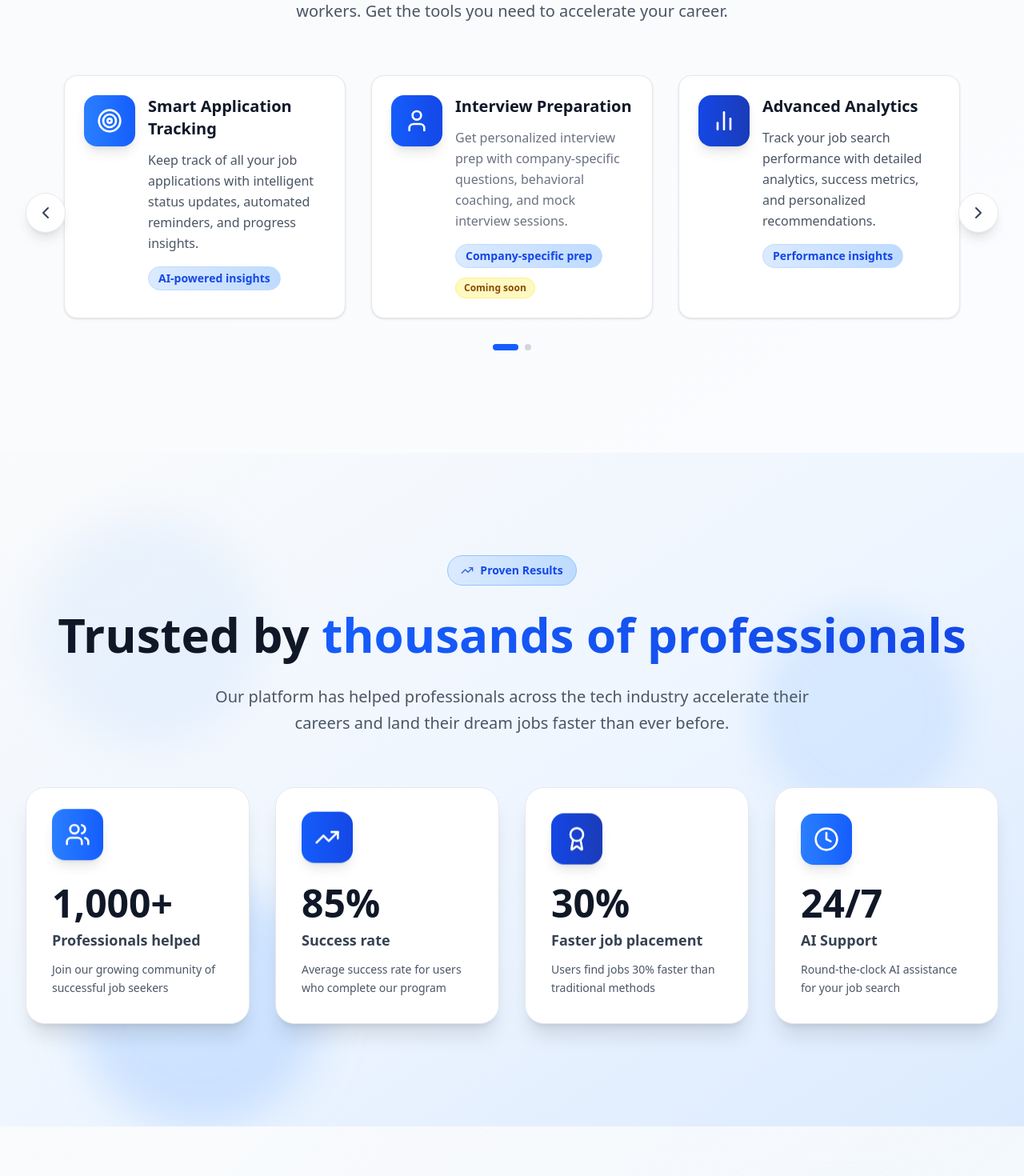
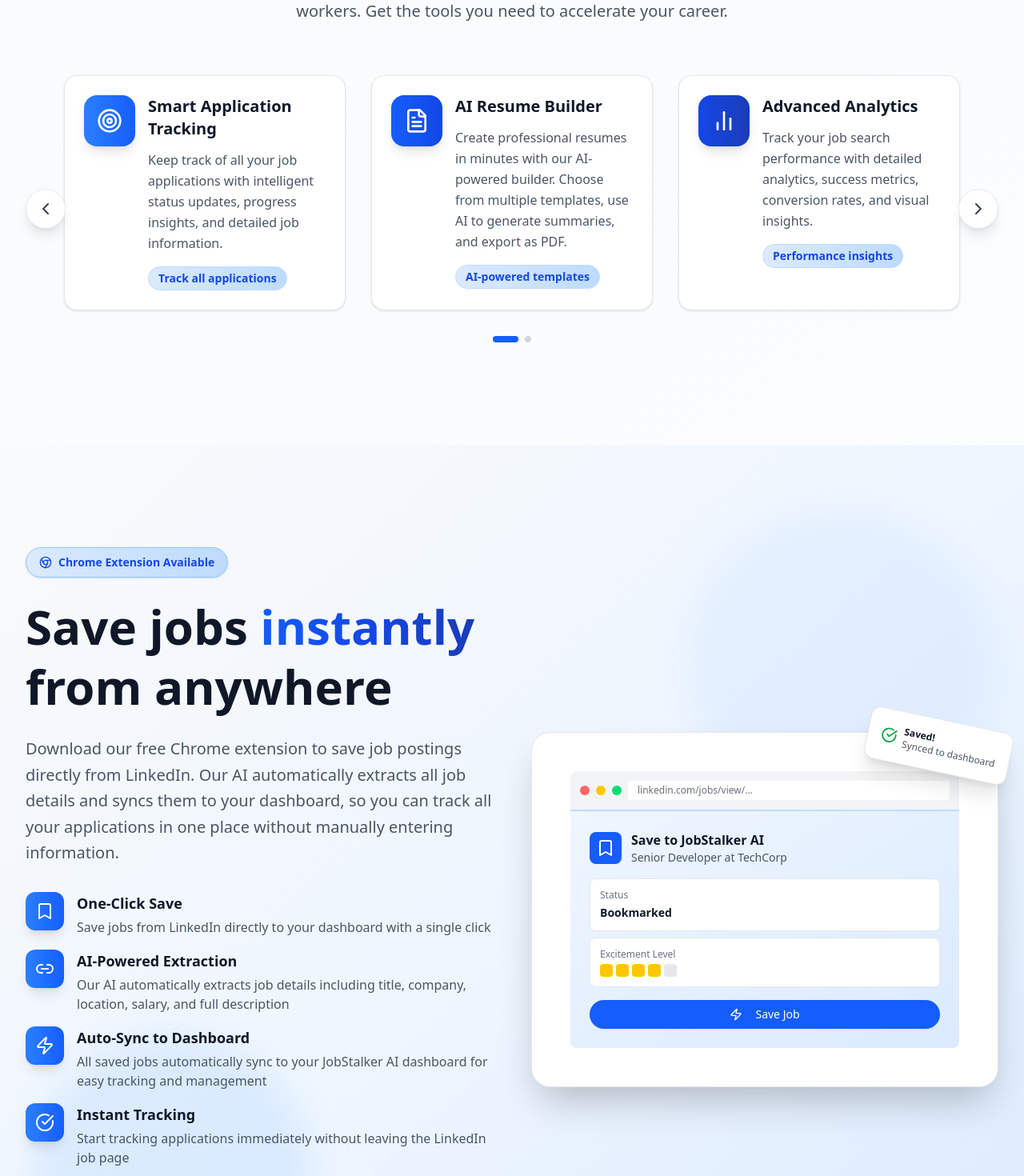
Before and after one commit to barbarakkk/Jobstalker2, a React (Vite) app in the folder frontend/: page / in a window 1280 px wide. Shown: the part 1320-2790 px from the top of the page at 80% size. Built offline with nearby package versions, Linux system fonts and the light colour scheme.

Commit message:
Update landing page: remove JobMatcher, update features to reflect implemented functionality, add extension screenshot support

```diff
--- a/frontend/src/components/Landing/ChromeExtension.tsx
+++ b/frontend/src/components/Landing/ChromeExtension.tsx
@@ -1,5 +1,11 @@
 import { Button } from '@/components/ui/button';
 import { Chrome, Download, Zap, Bookmark, Link2, CheckCircle } from 'lucide-react';
+
+// To use your real extension screenshot:
+// 1. Add your screenshot to: frontend/public/extension-screenshot.png
+// 2. Uncomment the line below and remove the mockup section
+// const extensionScreenshot = '/extension-screenshot.png';
+const extensionScreenshot: string | null = null; // Set to null to use mockup, or uncomment above to use real image
 
 export function ChromeExtension() {
   const handleChromeStore = () => {
@@ -15,18 +21,18 @@
     },
     {
       icon: <Link2 className="w-6 h-6" />,
-      title: 'Auto-Sync',
-      description: 'All saved jobs automatically sync to your JobStalker AI dashboard'
+      title: 'AI-Powered Extraction',
+      description: 'Our AI automatically extracts job details including title, company, location, salary, and full description'
     },
     {
       icon: <Zap className="w-6 h-6" />,
-      title: 'Auto-Fill Applications',
-      description: 'Automatically fill out job application forms on Greenhouse, Lever, and other platforms using your saved profile'
+      title: 'Auto-Sync to Dashboard',
+      description: 'All saved jobs automatically sync to your JobStalker AI dashboard for easy tracking and management'
     },
     {
       icon: <CheckCircle className="w-6 h-6" />,
       title: 'Instant Tracking',
-      description: 'Start tracking applications immediately without leaving the job page'
+      description: 'Start tracking applications immediately without leaving the LinkedIn job page'
     }
   ];
 
@@ -56,8 +62,7 @@
             </h2>
 
             <p className="text-xl text-gray-600 mb-8 leading-relaxed">
-              Download our free Chrome extension to save job postings from LinkedIn and automatically fill out application forms on Greenhouse, Lever, and other platforms.
-              Track all your applications in one place without manually entering your information.
+              Download our free Chrome extension to save job postings directly from LinkedIn. Our AI automatically extracts all job details and syncs them to your dashboard, so you can track all your applications in one place without manually entering information.
             </p>
 
             {/* Features List */}
@@ -89,14 +94,21 @@
             {/* Trust Badge */}
             <div className="mt-8 flex items-center gap-2 text-sm text-gray-600">
               <CheckCircle className="w-5 h-5 text-green-600" />
-              <span>Free to use • No credit card required • Works with LinkedIn, Greenhouse, Lever & more</span>
+              <span>Free to use • No credit card required • Works with LinkedIn job postings</span>
             </div>
           </div>
 
           {/* Right: Visual */}
           <div className="relative">
-            <div className="bg-white rounded-3xl shadow-2xl border border-gray-200 p-8 transform hover:scale-105 transition-transform duration-500">
-              {/* Browser Mockup */}
+            <div className="bg-white rounded-3xl shadow-2xl border border-gray-200 p-4 transform hover:scale-105 transition-transform duration-500 overflow-hidden">
+              {extensionScreenshot ? (
+                <img
+                  src={extensionScreenshot}
+                  alt="JobStalker AI Chrome Extension - Save jobs from LinkedIn"
+                  className="w-full h-auto rounded-2xl"
+                />
+              ) : (
+                <div className="extension-mockup p-8">
                 <div className="bg-gray-100 rounded-t-lg p-3 flex items-center gap-2">
                   <div className="flex gap-2">
                     <div className="w-3 h-3 rounded-full bg-red-400"></div>
@@ -108,7 +120,6 @@
                   </div>
                 </div>
 
-              {/* Extension Panel Mockup */}
                 <div className="bg-gradient-to-br from-blue-50 to-blue-100 rounded-b-lg p-6 border-t-2 border-blue-200">
                   <div className="flex items-center gap-3 mb-4">
                     <div className="w-10 h-10 bg-blue-600 rounded-lg flex items-center justify-center">
@@ -141,6 +152,8 @@
                   </Button>
                 </div>
                 </div>
+              )}
+            </div>
 
             {/* Floating Badge */}
             <div className="absolute -top-4 -right-4 bg-white rounded-xl shadow-xl border border-gray-200 p-4 transform rotate-12">
--- a/frontend/src/components/Landing/FAQ.tsx
+++ b/frontend/src/components/Landing/FAQ.tsx
@@ -4,19 +4,23 @@
 const faqs = [
   {
     question: "What is JobStalker AI?",
-    answer: "JobStalker AI is an AI-powered job search platform that helps you track job applications, automatically fill out application forms on platforms like Greenhouse and Lever, and provides intelligent analytics to improve your job search success rate."
+    answer: "JobStalker AI is an AI-powered job search platform that helps you track job applications, save jobs from LinkedIn using our Chrome extension, build professional resumes with AI, and provides intelligent analytics to improve your job search success rate."
   },
   {
-    question: "How does the AI job matching work?",
-    answer: "Our AI analyzes your profile, skills, and experience, then matches you with relevant job postings based on compatibility. It also provides insights on how well you match each position and suggests improvements."
+    question: "How does the Chrome extension work?",
+    answer: "Our Chrome extension allows you to save job postings directly from LinkedIn with one click. When you're viewing a job on LinkedIn, click the extension icon to open the side panel, then click 'Save Job'. Our AI will extract all job details and add it to your dashboard automatically."
   },
   {
-    question: "Can I track applications from multiple job boards?",
-    answer: "Yes! You can track applications from LinkedIn, Indeed, company websites, and any other source. Our Chrome extension makes it easy to save jobs from anywhere, and you can also manually add applications."
+    question: "Can I track applications from multiple sources?",
+    answer: "Yes! You can track applications from LinkedIn (using our Chrome extension), Indeed, company websites, and any other source. You can also manually add job applications directly from your dashboard."
+  },
+  {
+    question: "What is the Resume Builder?",
+    answer: "Our AI-powered Resume Builder helps you create professional resumes in minutes. Choose from multiple templates, fill in your information through our guided wizard, and let AI generate professional summaries and optimize your resume content. Export your resume as PDF when ready."
   },
   {
     question: "How do I get started?",
-    answer: "Simply sign up for a free account, complete your profile with your skills and experience, and start tracking your job applications. Download our Chrome extension to enable auto-fill features."
+    answer: "Simply sign up for a free account with Google OAuth, complete your profile with your skills, work experience, and education. Then download our Chrome extension to start saving jobs from LinkedIn, or manually add jobs from your dashboard. You can also use our Resume Builder to create professional resumes."
   }
 ];
 
--- a/frontend/src/components/Landing/Features.tsx
+++ b/frontend/src/components/Landing/Features.tsx
@@ -1,38 +1,45 @@
 import { Card, CardContent } from '@/components/ui/card';
-import { Target, User, BarChart2, Search, Calendar, FileText, Sparkles, Zap, Shield, Clock, TrendingUp, Award, ChevronLeft, ChevronRight } from 'lucide-react';
+import { Target, BarChart2, Search, Calendar, FileText, Sparkles, Zap, Shield, Clock, TrendingUp, Award, ChevronLeft, ChevronRight } from 'lucide-react';
 import { useState } from 'react';
 
 const features = [
   {
     title: 'Smart Application Tracking',
-    description: 'Keep track of all your job applications with intelligent status updates, automated reminders, and progress insights.',
+    description: 'Keep track of all your job applications with intelligent status updates, progress insights, and detailed job information.',
     icon: <Target className="w-8 h-8 text-white" />,
     gradient: 'from-blue-500 to-blue-600',
     bgGradient: 'from-blue-50 to-blue-100',
-    highlight: 'AI-powered insights'
+    highlight: 'Track all applications'
   },
   {
-    title: 'Interview Preparation',
-    description: 'Get personalized interview prep with company-specific questions, behavioral coaching, and mock interview sessions.',
-    icon: <User className="w-8 h-8 text-white" />,
+    title: 'AI Resume Builder',
+    description: 'Create professional resumes in minutes with our AI-powered builder. Choose from multiple templates, use AI to generate summaries, and export as PDF.',
+    icon: <FileText className="w-8 h-8 text-white" />,
     gradient: 'from-blue-600 to-blue-700',
     bgGradient: 'from-blue-50 to-blue-100',
-    highlight: 'Company-specific prep',
-    comingSoon: true
+    highlight: 'AI-powered templates'
   },
   {
     title: 'Advanced Analytics',
-    description: 'Track your job search performance with detailed analytics, success metrics, and personalized recommendations.',
+    description: 'Track your job search performance with detailed analytics, success metrics, conversion rates, and visual insights.',
     icon: <BarChart2 className="w-8 h-8 text-white" />,
     gradient: 'from-blue-700 to-blue-800',
     bgGradient: 'from-blue-50 to-blue-100',
     highlight: 'Performance insights'
   },
   {
+    title: 'Chrome Extension',
+    description: 'Save jobs directly from LinkedIn with one click. Our AI automatically extracts job details and syncs them to your dashboard.',
+    icon: <Zap className="w-8 h-8 text-white" />,
+    gradient: 'from-blue-500 to-blue-600',
+    bgGradient: 'from-blue-50 to-blue-100',
+    highlight: 'One-click save'
+  },
+  {
     title: 'AI Job Matching',
     description: 'Our AI algorithms match you with relevant opportunities based on your skills, experience, and career goals.',
     icon: <Search className="w-8 h-8 text-white" />,
-    gradient: 'from-blue-500 to-blue-600',
+    gradient: 'from-blue-600 to-blue-700',
     bgGradient: 'from-blue-50 to-blue-100',
     highlight: 'Smart matching',
     comingSoon: true
@@ -41,17 +48,9 @@
     title: 'Schedule Management',
     description: 'Organize interviews, follow-ups, and deadlines with integrated calendar management and smart notifications.',
     icon: <Calendar className="w-8 h-8 text-white" />,
-    gradient: 'from-blue-600 to-blue-700',
-    bgGradient: 'from-blue-50 to-blue-100',
-    highlight: 'Smart scheduling'
-  },
-  {
-    title: 'Resume Optimization',
-    description: 'AI-powered resume analysis and optimization for better ATS compatibility and maximum impact.',
-    icon: <FileText className="w-8 h-8 text-white" />,
     gradient: 'from-blue-700 to-blue-800',
     bgGradient: 'from-blue-50 to-blue-100',
-    highlight: 'ATS optimized',
+    highlight: 'Smart scheduling',
     comingSoon: true
   },
 ];
--- a/frontend/src/components/Landing/Hero.tsx
+++ b/frontend/src/components/Landing/Hero.tsx
@@ -87,7 +87,7 @@
           </h1>
 
           <p className="text-xl lg:text-2xl text-gray-600 mb-8 leading-relaxed animate-fadeInUp animation-delay-300">
-            The best tool for job seekers to track job applications and fill application forms on other platforms.
+            The best tool for job seekers to track job applications, save jobs from LinkedIn, and build professional resumes with AI.
             Streamline your job search with intelligent tracking and personalized analytics.
           </p>
 
--- a/frontend/src/components/LandingPage.tsx
+++ b/frontend/src/components/LandingPage.tsx
@@ -7,6 +7,7 @@
 import { StatsSection } from './Landing/StatsSection';
 import { CallToAction } from './Landing/CallToAction';
 import { FAQ } from './Landing/FAQ';
+import { ChromeExtension } from './Landing/ChromeExtension';
 
 export function LandingPage() {
   const navigate = useNavigate();
@@ -53,6 +54,7 @@
       <Header />
       <Hero />
       <Features />
+      <ChromeExtension />
       <StatsSection />
       <FAQ />
       <CallToAction />
```
Also changed, not shown: 1 other file (tests, documents, lock files or other folders). Lines whose indentation alone changed are shown as unchanged.
